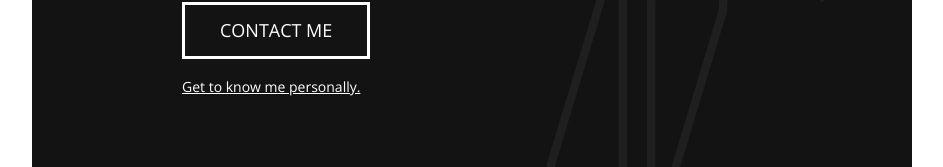
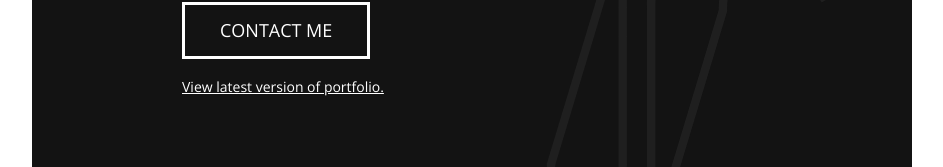
Before and after one commit to jorenrui/portfolio-v2, a React (Create React App) app: page / in a window 1280 px wide. Shown: the part 454-621 px from the top of the page, without its empty margins (168-1111 px from the left). Built offline with nearby package versions, Linux system fonts and the light colour scheme.

Commit message:
refactor: add latest version to site

```diff
--- a/src/components/HeroSection/CTA.js
+++ b/src/components/HeroSection/CTA.js
@@ -14,11 +14,11 @@ function CTA() {
 				</a>
 				<a
 					target="_blank"
-					href="https://jorenrui.notion.site"
+					href="https://joeylene.com"
 					rel="noopener noreferrer"
 					className="personal-link"
 				>
-					Get to know me personally.
+					View latest version of portfolio.
 				</a>
 			</div>
 
```
Also changed, not shown: 1 other file (tests, documents, lock files or other folders).
